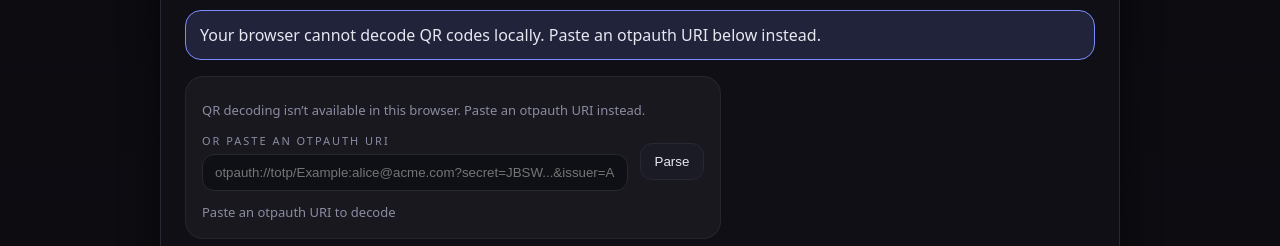
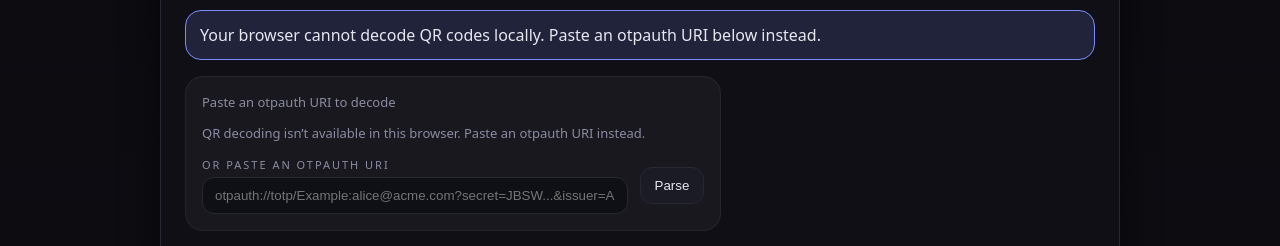
Before and after one commit to nicholasgriffintn/qrdecoder, a website: page public/index.html in a window 1280 px wide. Shown: the part 135-381 px from the top of the page. Drawn offline with Linux system fonts and the light colour scheme.

Commit message:
chore: move text around

```diff
--- a/public/app.js
+++ b/public/app.js
@@ -50,10 +50,6 @@ function setCopyButtonCallout(active) {
       hasBD = true;
     }
   }
-
-  $('bd-note').textContent = hasBD
-    ? 'Built-in QR decode available'
-    : 'No built-in QR: paste URI';
 
   fileUploadEnabled = hasBD;
 
--- a/public/index.html
+++ b/public/index.html
@@ -23,10 +23,12 @@
 
       <div class="grid" style="margin-top: 16px">
         <div class="drop" id="drop">
+          <p id="status" class="muted small" style="margin: 0 0 12px">
+            Drop a QR or paste a URI
+          </p>
           <div class="row" id="upload-row">
             <input id="file" type="file" accept="image/*" />
             <span class="muted small">or drag & drop an image with a QR code</span>
-            <span id="bd-note" class="muted small" style="margin-left: auto"></span>
           </div>
           <p id="no-upload" class="muted small hidden" style="margin-top: 8px">
             QR decoding isn&rsquo;t available in this browser. Paste an otpauth URI instead.
@@ -39,9 +41,6 @@
             </div>
             <button id="parse">Parse</button>
           </div>
-          <p id="status" class="muted small" style="margin: 12px 0 0">
-            Drop a QR or paste a URI
-          </p>
         </div>
         <div class="preview" id="preview-container">
           <img id="preview" alt="preview" style="max-width: 100%; max-height: 100%; display: none" />
```
